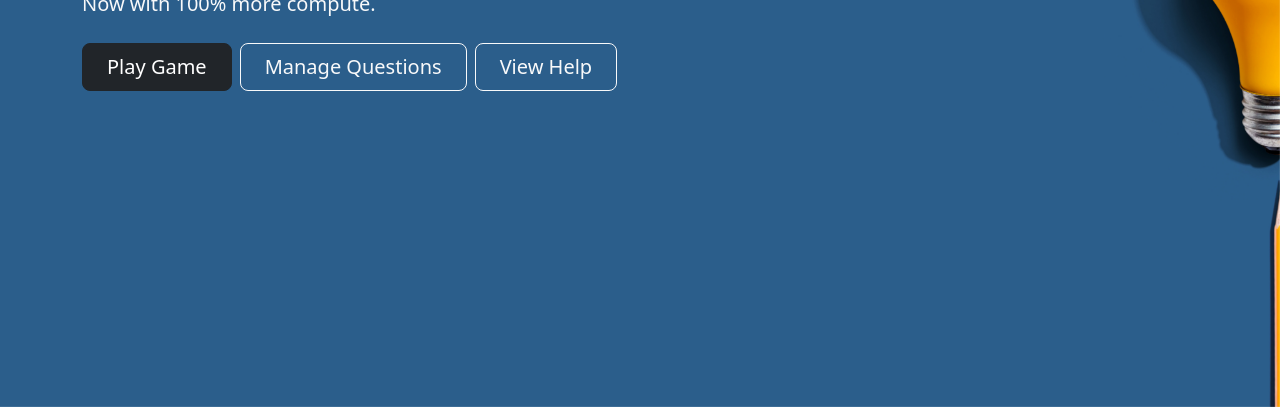
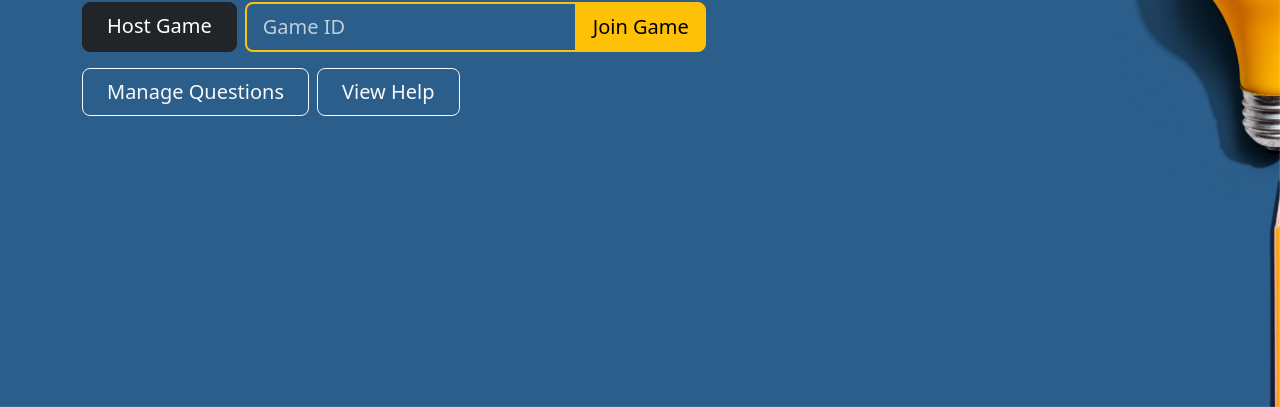
Before and after one commit to the-4ce/trivial-compute, a plain HTML site: page index.html in a window 1280 px wide. Shown: the part 393-800 px from the top of the page. Drawn offline with nearby package versions, Linux system fonts and the light colour scheme.

Commit message:
add join game ui

```diff
--- a/index.html
+++ b/index.html
@@ -8,21 +8,30 @@
     <link rel="stylesheet" href="./style.css" />
   </head>
   <body>
-    <div
-      class="d-flex align-items-center cover-image vh-100"
-      style="background-image: url('./images/home.jpeg');">
+    <div class="d-flex align-items-center cover-image vh-100" style="background-image: url('./images/home.jpeg')">
       <div class="container py-5">
         <h1 class="display-5 fw-bold text-white d-flex align-items-center">
           Trivial Compute
           <image src="./images/icon.svg" height="40" alt="Trivial Compute" class="ms-3" />
+        </h1>
+        <div class="col-lg-9">
+          <p class="lead mb-4 text-light">Now with 100% more compute.</p>
+          <div class="d-grid gap-2 d-md-flex justify-content-md-start mb-3">
+            <a href="./game" class="btn btn-dark btn-lg px-4 gap-3">Host Game</a>
+            <form class="input-group input-group-lg w-auto" action="game">
+              <input
+                type="text"
+                class="form-control bg-transparent text-light placeholder-light border-warning border-2"
+                placeholder="Game ID"
+                aria-label="Game ID"
+                name="id"
+                id="id"
+                required />
+              <button type="submit" class="btn btn-warning btn-lg">Join Game</button>
+            </form>
+          </div>
 
-        </h1>
-        <div class="col-lg-6">
-          <p class="lead mb-4 text-light">
-            Now with 100% more compute.
-          </p>
-          <div class="d-grid gap-2 d-sm-flex justify-content-sm-start">
-            <a href="./game" class="btn btn-dark btn-lg px-4 gap-3">Play Game</a>
+          <div class="d-grid gap-2 d-md-flex justify-content-md-start mb-3">
             <a href="./manage" class="btn btn-outline-light btn-lg px-4">Manage Questions</a>
             <a href="./help" class="btn btn-outline-light btn-lg px-4">View Help</a>
           </div>
--- a/style.css
+++ b/style.css
@@ -11,6 +11,14 @@
 
 .cursor-pointer {
   cursor: pointer;
+}
+
+.placeholder-light::placeholder {
+  color: rgba(255, 255, 255, 0.7);
+}
+
+.btn {
+  font-weight: 500;
 }
 
 .cell {
```
